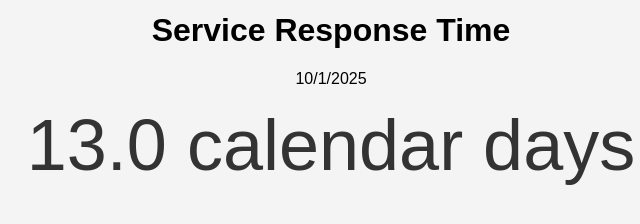
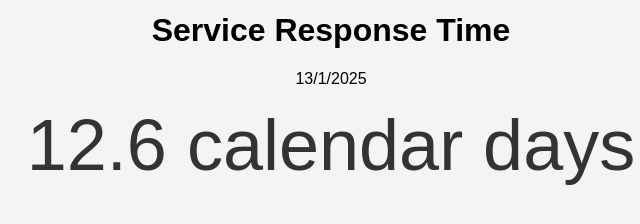
Before and after one commit to MieleBelgium/Six-Day-Challenge, a plain HTML site: page index.html in a window 1280 px wide. Shown: the part 362-586 px from the top of the page, 309-949 px from the left. Drawn offline with Linux system fonts and the light colour scheme.

Commit message:
Update index.html

```diff
--- a/index.html
+++ b/index.html
@@ -32,8 +32,8 @@
 <div class="container">
 <img src="image.png" alt="Logo" class="logo">
 <h1>Service Response Time</h1>
-<p><span>10/1/2025</span></p> <!-- Stel hier de datum in -->
-<div class="response-time"> 13.0 calendar days</div> <!-- Replace "X.X" calendar days" with your desired static response time -->
+<p><span>13/1/2025</span></p> <!-- Stel hier de datum in -->
+<div class="response-time"> 12.6 calendar days</div> <!-- Replace "X.X" calendar days" with your desired static response time -->
 </div>
 </body>
 </html>
```
